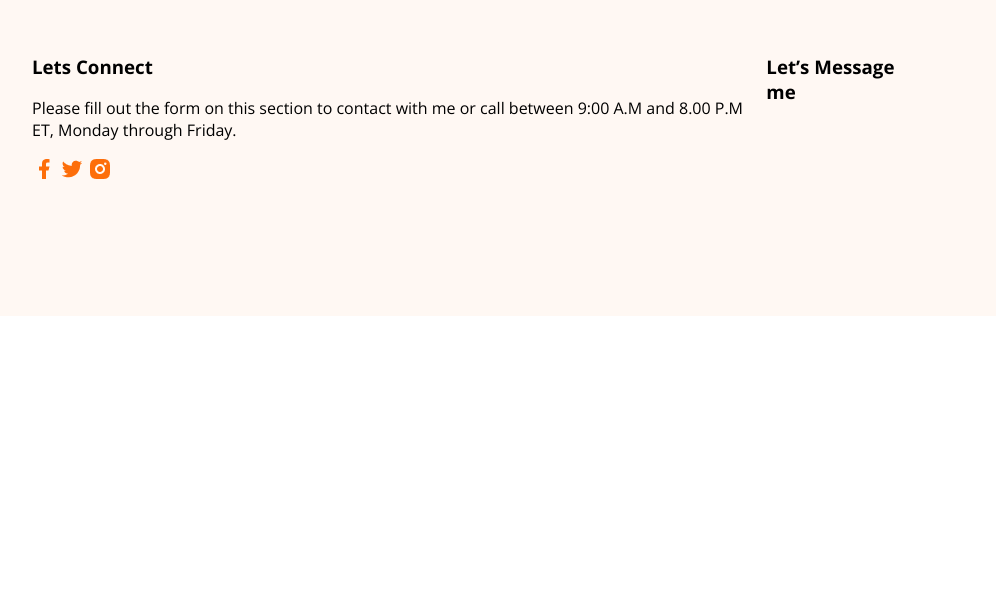
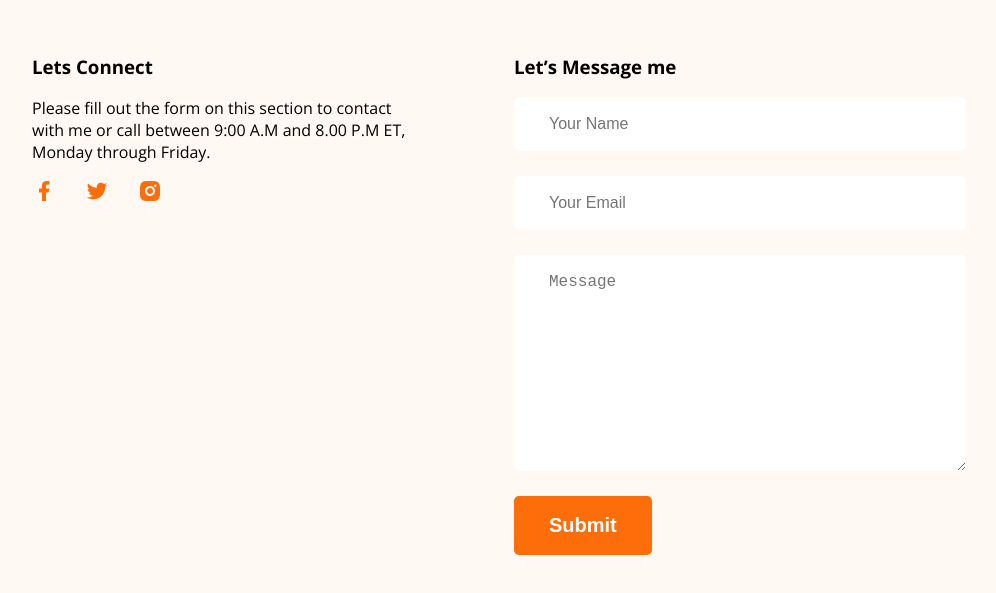
Before and after one commit to Minhaj3054/webdeveloper-portfolio, a plain HTML site: page index.html in a window 1280 px wide. Shown: the part 3377-3970 px from the top of the page, without its empty margins (176-1172 px from the left). Before the commit the page ends 3701 px from the top, so only its background shows below. Drawn offline with nearby package versions, Linux system fonts and the light colour scheme.

Commit message:
finished footer section

```diff
--- a/index.html
+++ b/index.html
@@ -152,6 +152,12 @@
         </div>
         <div class="footer-column">
             <h3 class="footer-title">Let’s Message me</h3>
+            <form class="contact" action="">
+                <input type="text" placeholder="Your Name">
+                <input type="email" placeholder="Your Email">
+                <textarea name="" placeholder="Message" id="" cols="30" rows="10"></textarea>
+                <input class="btn-primary" type="submit" value="Submit">
+            </form>
         </div>
     </footer>
 </body>
--- a/styles/portfolio.css
+++ b/styles/portfolio.css
@@ -180,16 +180,17 @@ main {
 }
 
 .resume-item-title {
-    color:#474747;
+    color: #474747;
     font-size: 25px;
     font-weight: 700;
     margin-bottom: 10px;
 }
 
-.resume-item-institute{
+.resume-item-institute {
     margin-bottom: 20px;
     margin-top: 0px;
 }
+
 .resume-item-institute,
 .resume-item-description {
     color: #757575;
@@ -199,14 +200,36 @@ main {
     margin: 30px;
 }
 
-.download-cv{
+.download-cv {
     text-align: center;
     margin-top: 50px;
 }
+
 /* footer style */
 footer {
     display: flex;
+    gap: 100px;
     background: #FFF8F3;
     margin-top: 100px;
     padding: 130px 200px;
 }
+
+.footer-column {
+    width: 50%;
+}
+.social-link a{
+    margin-right: 25px;
+}
+.contact input[type="text"],
+input[type="email"],
+textarea {
+    display: block;
+    margin-bottom: 25px;
+    color: #757575;
+    font-size: 16px;
+    padding: 18px 35px;
+    border-radius: 5px;
+    background: #FFF;
+    border: 0;
+    width: 100%;
+}
```
